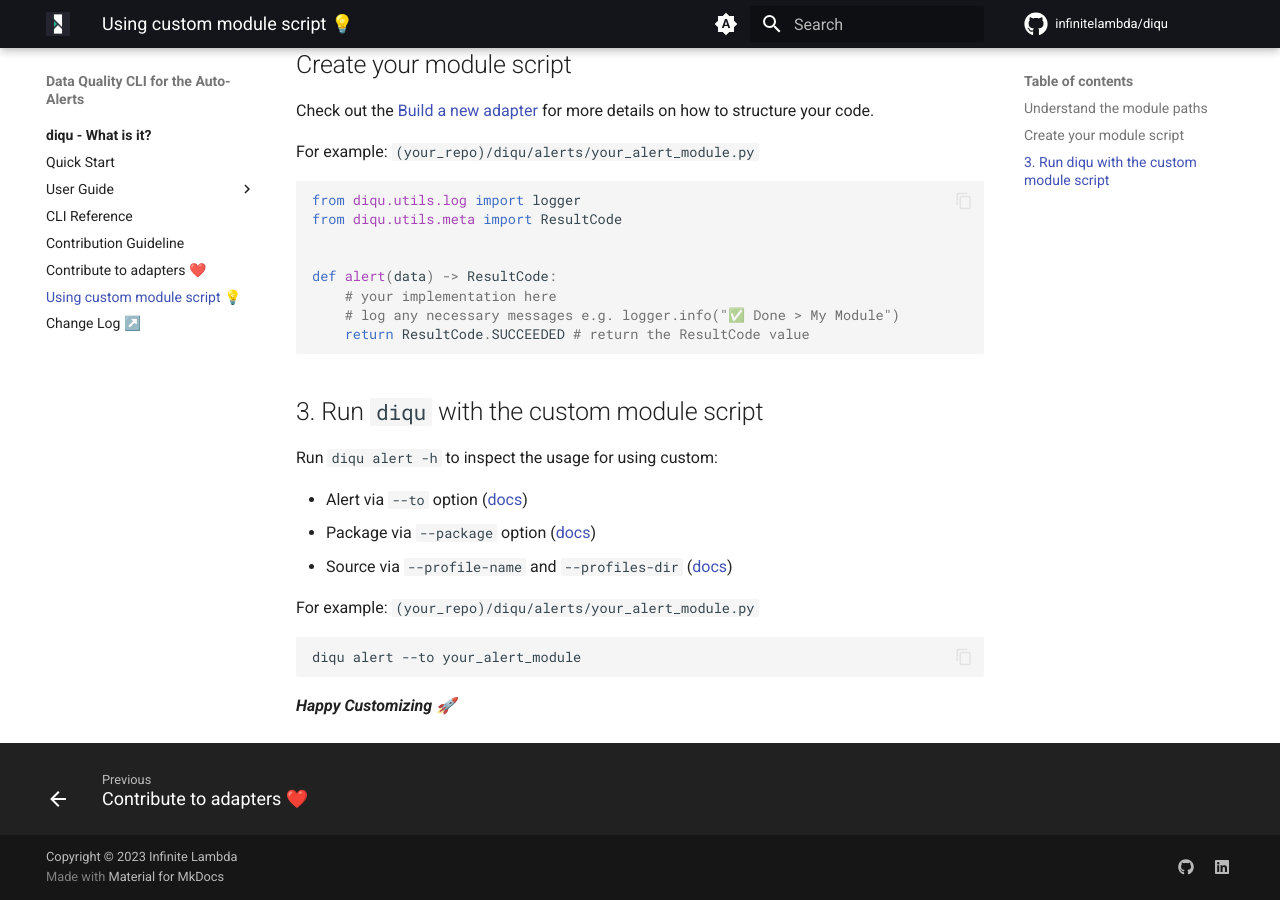
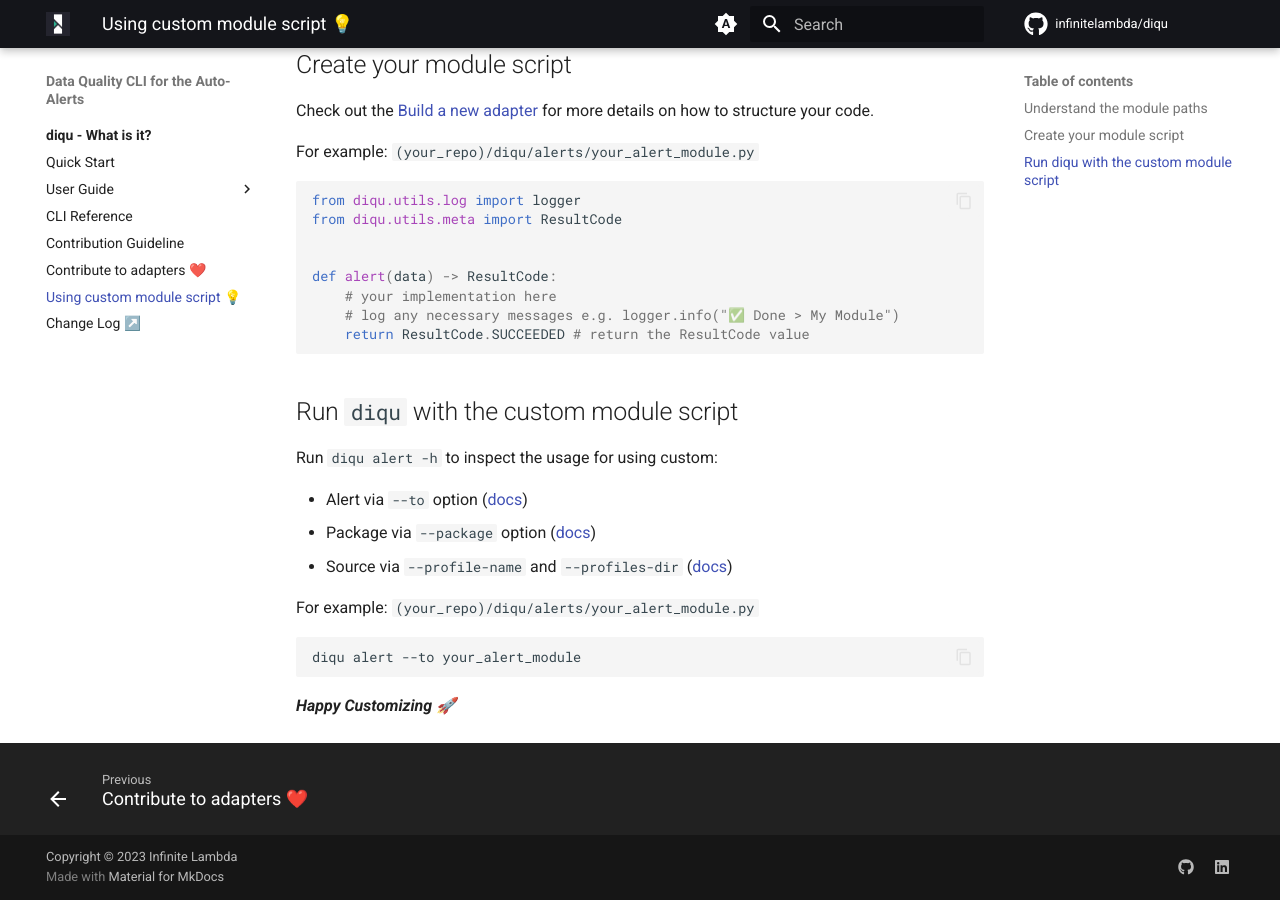
Before and after one commit to infinitelambda/diqu, an MkDocs documentation site: the page built from docs/nav/guide/adapters/using_custom_module_script.md, in a window 1280 px wide and 900 px high, scrolled down 781 px. Built offline with MkDocs 1.6.1 and Material for MkDocs 9.7.7, drawn with Linux system fonts in a browser that asks for light colours; comment, search, counter and statistics services are not loaded; the version menu is left out.

Commit message:
chore: minor correct doc

````diff
--- a/docs/nav/guide/adapters/using_custom_module_script.md
+++ b/docs/nav/guide/adapters/using_custom_module_script.md
@@ -47,7 +47,7 @@
     return ResultCode.SUCCEEDED # return the ResultCode value
 ```
 
-## 3. Run `diqu` with the custom module script
+## Run `diqu` with the custom module script
 
 Run `diqu alert -h` to inspect the usage for using custom:
 
````
